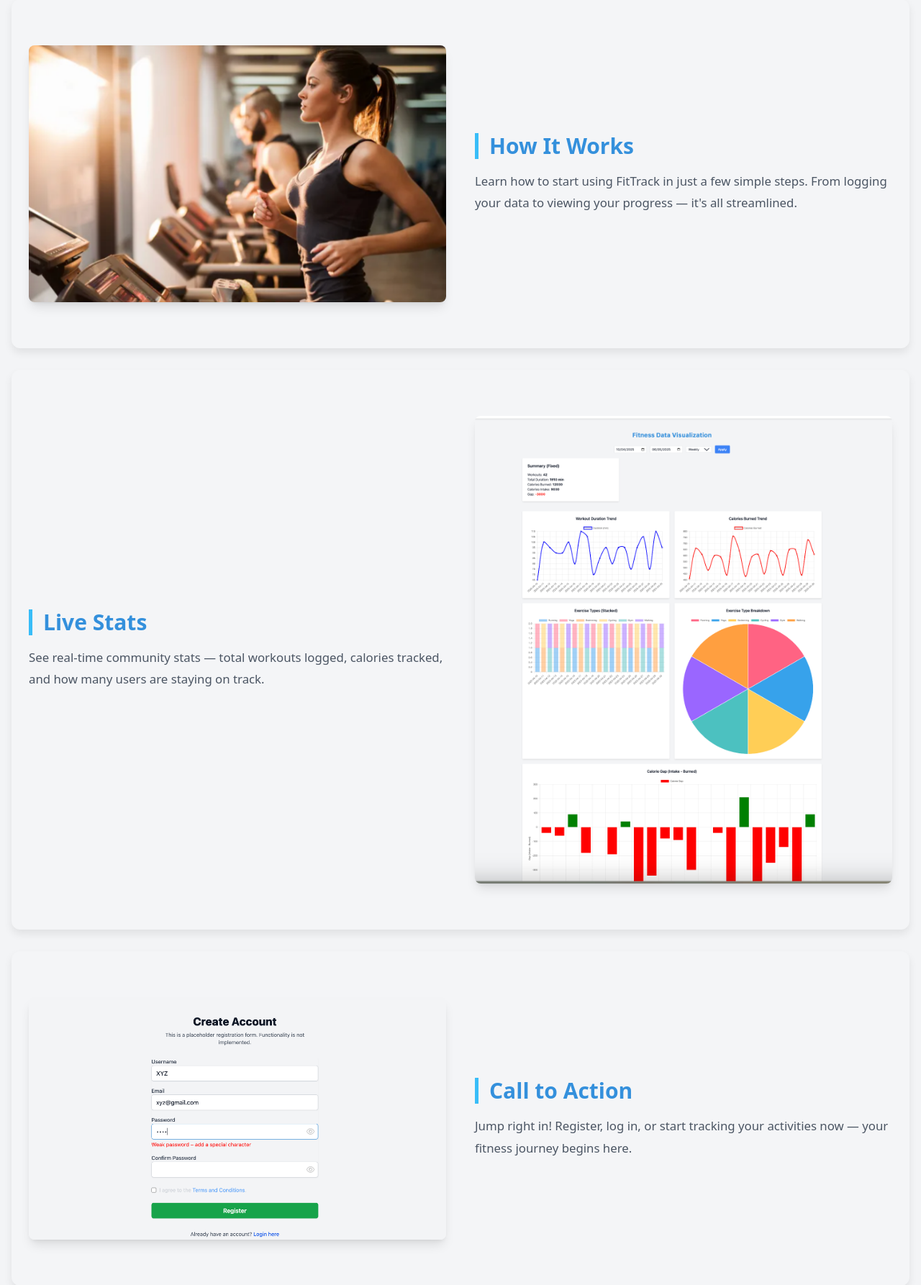
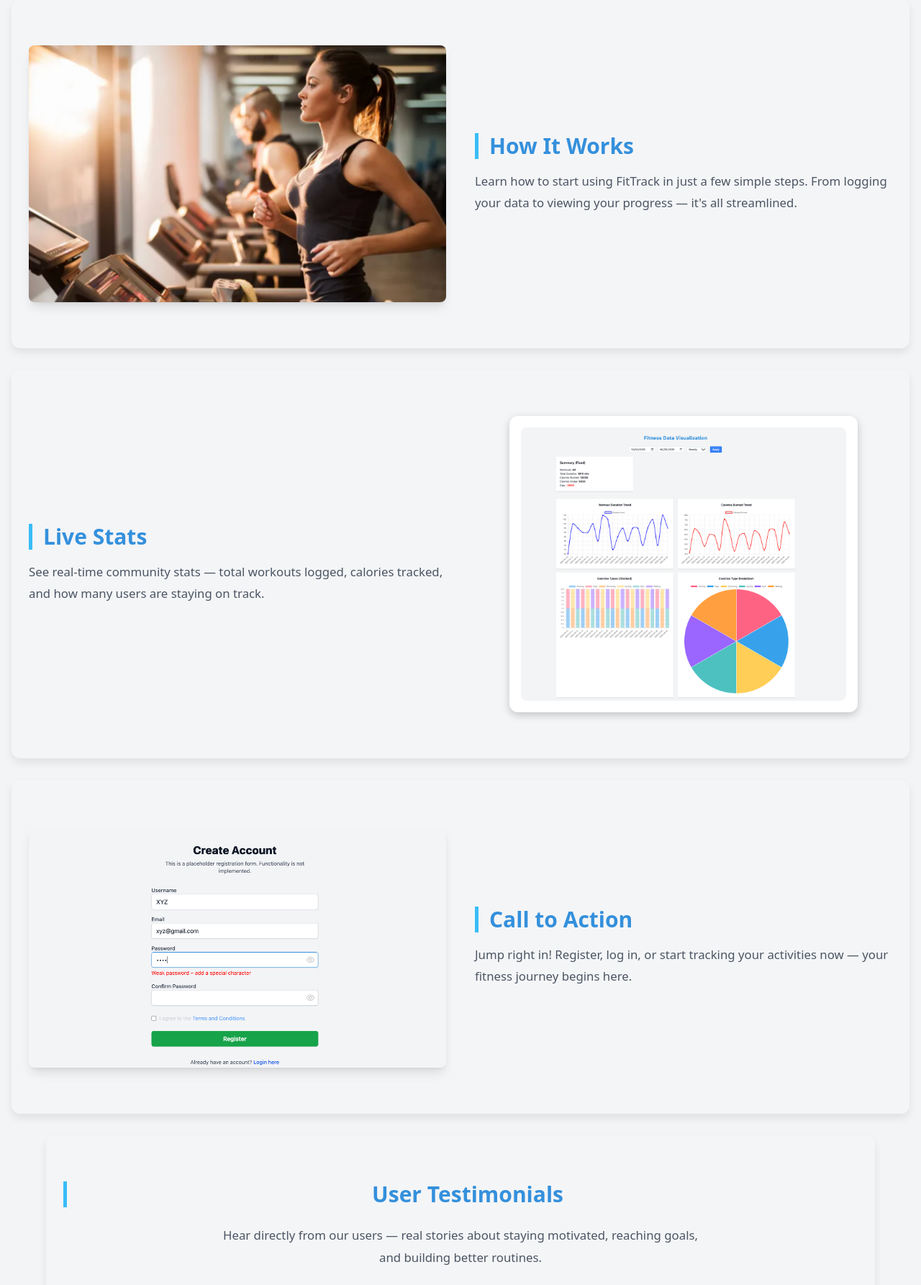
Before and after one commit to KunyangS/fittrack-webapp, a Flask app: page / in a window 1280 px wide. Shown: the part 1474-3260 px from the top of the page at 72% size. Run offline with Flask 3, Linux system fonts and the light colour scheme; some libraries are stand-ins or nearby versions.

Commit message:
fixing the style

```diff
--- a/static/css/style.css
+++ b/static/css/style.css
@@ -215,3 +215,18 @@ html {
   background-color: #2563EB;
 }
 */
+.dashboard-container {
+  max-width: 560px;  /* Slightly bigger */
+  background-color: #ffffff;
+  border-radius: 12px;
+  box-shadow: 0 4px 12px rgba(0, 0, 0, 0.2);
+  padding: 16px;
+}
+
+.dashboard-image {
+  width: 100%;
+  max-height: 380px;  /* Allow slightly more vertical space */
+  object-fit: contain; /* Keeps full image visible */
+  border-radius: 8px;
+  display: block;
+}
--- a/templates/index.html
+++ b/templates/index.html
@@ -100,8 +100,10 @@
       See real-time community stats — total workouts logged, calories tracked, and how many users are staying on track.
     </p>
   </div>
-  <div class="md:w-1/2">
-    <img src="static/img/visualize.jpg" alt="Live Stats Demo" class="rounded-lg shadow-lg">
+  <div class="md:w-1/2 flex justify-center">
+    <div class="dashboard-container">
+      <img src="static/img/visualize.jpg" alt="Live Stats Demo" class="dashboard-image">
+    </div>
   </div>
 </section>
 
```
Also changed, not shown: static/img/visualize.jpg.
